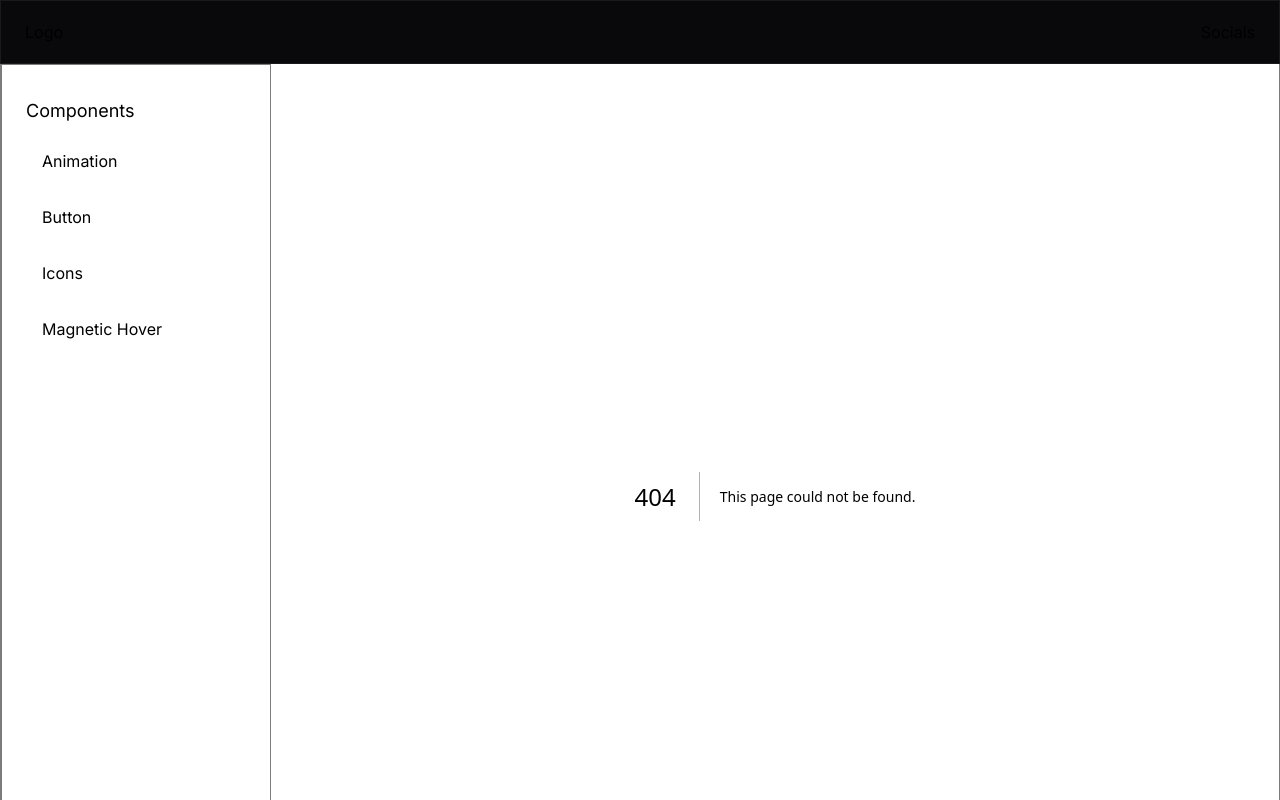
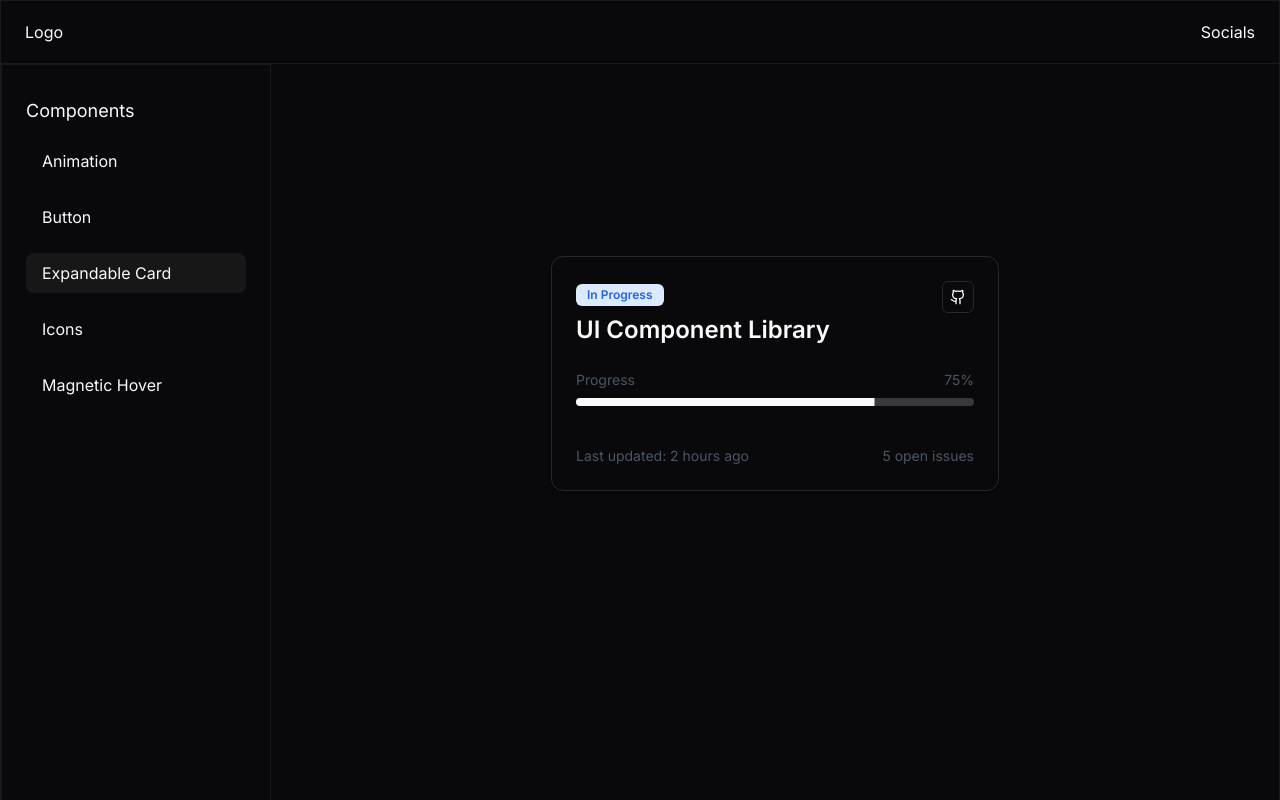
Before and after one commit to gabrielpramalho/playground-motion, a Next.js app: page /ui/expandable-card in a window 1280 px wide. Before the commit this address had no page. Shown: the top 800 px of the page. Built offline with nearby package versions, Linux system fonts and the light colour scheme.

Commit message:
feat: add expandable card

```diff
--- a/src/app/components/aside.tsx
+++ b/src/app/components/aside.tsx
@@ -17,6 +17,10 @@ export function Aside() {
     {
       title: 'Icons',
       href: '/ui/icons',
+    },
+    {
+      title: 'Expandable Card',
+      href: '/ui/expandable-card',
     },
   ]
 
--- /dev/null
+++ b/src/app/ui/expandable-card/_components/expandable-card.tsx
@@ -0,0 +1,217 @@
+'use client'
+
+import React, { useRef, useEffect } from 'react'
+import { motion, AnimatePresence } from 'framer-motion'
+import {
+  Clock,
+  GitBranch,
+  Github,
+  MessageSquare,
+  StepForwardIcon as Progress,
+  Star,
+  Users,
+  CheckCircle2,
+} from 'lucide-react'
+import { Card, CardContent, CardFooter, CardHeader } from '@/components/ui/card'
+import { Badge } from '@/components/ui/badge'
+import { Button } from '@/components/ui/button'
+import { Avatar, AvatarFallback, AvatarImage } from '@/components/ui/avatar'
+import { Progress as ProgressBar } from '@/components/ui/progress'
+import { useState, useCallback } from 'react'
+import { useSpring } from 'framer-motion'
+import {
+  Tooltip,
+  TooltipContent,
+  TooltipProvider,
+  TooltipTrigger,
+} from '@/components/ui/tooltip'
+
+interface ProjectStatusCardProps {
+  title: string
+  progress: number
+  dueDate: string
+  contributors: Array<{ name: string; image?: string }>
+  tasks: Array<{ title: string; completed: boolean }>
+  githubStars: number
+  openIssues: number
+}
+
+export function useExpandable(initialState = false) {
+  const [isExpanded, setIsExpanded] = useState(initialState)
+
+  const springConfig = { stiffness: 300, damping: 30 }
+  const animatedHeight = useSpring(0, springConfig)
+
+  const toggleExpand = useCallback(() => {
+    setIsExpanded(prev => !prev)
+  }, [])
+
+  return { isExpanded, toggleExpand, animatedHeight }
+}
+
+export function ProjectStatusCard({
+  title,
+  progress,
+  dueDate,
+  contributors,
+  tasks,
+  githubStars,
+  openIssues,
+}: ProjectStatusCardProps) {
+  const { isExpanded, toggleExpand, animatedHeight } = useExpandable()
+  const contentRef = useRef<HTMLDivElement>(null)
+
+  useEffect(() => {
+    if (contentRef.current) {
+      animatedHeight.set(isExpanded ? contentRef.current.scrollHeight : 0)
+    }
+  }, [isExpanded, animatedHeight])
+
+  return (
+    <Card
+      className="w-full max-w-md cursor-pointer transition-all duration-300 hover:shadow-lg"
+      onClick={toggleExpand}
+    >
+      <CardHeader className="space-y-1">
+        <div className="flex justify-between items-start w-full">
+          <div className="space-y-2">
+            <Badge
+              variant="secondary"
+              className={
+                progress === 100
+                  ? 'bg-green-100 text-green-600'
+                  : 'bg-blue-100 text-blue-600'
+              }
+            >
+              {progress === 100 ? 'Completed' : 'In Progress'}
+            </Badge>
+            <h3 className="text-2xl font-semibold">{title}</h3>
+          </div>
+          <TooltipProvider>
+            <Tooltip>
+              <TooltipTrigger asChild>
+                <Button size="icon" variant="outline" className="h-8 w-8">
+                  <Github className="h-4 w-4" />
+                </Button>
+              </TooltipTrigger>
+              <TooltipContent>
+                <p>View on GitHub</p>
+              </TooltipContent>
+            </Tooltip>
+          </TooltipProvider>
+        </div>
+      </CardHeader>
+
+      <CardContent>
+        <div className="space-y-4">
+          <div className="space-y-2">
+            <div className="flex justify-between text-sm text-gray-600">
+              <span>Progress</span>
+              <span>{progress}%</span>
+            </div>
+            <ProgressBar value={progress} className="h-2" />
+          </div>
+
+          <motion.div
+            style={{ height: animatedHeight }}
+            transition={{ type: 'spring', stiffness: 300, damping: 30 }}
+            className="overflow-hidden"
+          >
+            <div ref={contentRef}>
+              <AnimatePresence>
+                {isExpanded && (
+                  <motion.div
+                    initial={{ opacity: 0 }}
+                    animate={{ opacity: 1 }}
+                    exit={{ opacity: 0 }}
+                    className="space-y-4 pt-2"
+                  >
+                    <div className="flex items-center justify-between text-sm text-gray-600">
+                      <div className="flex items-center">
+                        <Clock className="h-4 w-4 mr-2" />
+                        <span>Due {dueDate}</span>
+                      </div>
+                      <div className="flex items-center gap-4">
+                        <div className="flex items-center">
+                          <Star className="h-4 w-4 mr-1 text-yellow-400" />
+                          <span>{githubStars}</span>
+                        </div>
+                        <div className="flex items-center">
+                          <GitBranch className="h-4 w-4 mr-1" />
+                          <span>{openIssues} issues</span>
+                        </div>
+                      </div>
+                    </div>
+
+                    <div className="space-y-2">
+                      <h4 className="font-medium text-sm flex items-center">
+                        <Users className="h-4 w-4 mr-2" />
+                        Contributors
+                      </h4>
+                      <div className="flex -space-x-2">
+                        {contributors.map((contributor, index) => (
+                          // biome-ignore lint/suspicious/noArrayIndexKey: <explanation>
+                          <TooltipProvider key={index}>
+                            <Tooltip>
+                              <TooltipTrigger asChild>
+                                <Avatar className="border-2 border-white">
+                                  <AvatarImage
+                                    src={
+                                      contributor.image ||
+                                      `/placeholder.svg?height=32&width=32&text=${contributor.name[0]}`
+                                    }
+                                    alt={contributor.name}
+                                  />
+                                  <AvatarFallback>
+                                    {contributor.name[0]}
+                                  </AvatarFallback>
+                                </Avatar>
+                              </TooltipTrigger>
+                              <TooltipContent>
+                                <p>{contributor.name}</p>
+                              </TooltipContent>
+                            </Tooltip>
+                          </TooltipProvider>
+                        ))}
+                      </div>
+                    </div>
+
+                    <div className="space-y-2">
+                      <h4 className="font-medium text-sm">Recent Tasks</h4>
+                      {tasks.map((task, index) => (
+                        <div
+                          // biome-ignore lint/suspicious/noArrayIndexKey: <explanation>
+                          key={index}
+                          className="flex items-center justify-between text-sm"
+                        >
+                          <span className="text-gray-600">{task.title}</span>
+                          {task.completed && (
+                            <CheckCircle2 className="h-4 w-4 text-green-500" />
+                          )}
+                        </div>
+                      ))}
+                    </div>
+
+                    <div className="space-y-2">
+                      <Button className="w-full">
+                        <MessageSquare className="h-4 w-4 mr-2" />
+                        View Discussion
+                      </Button>
+                    </div>
+                  </motion.div>
+                )}
+              </AnimatePresence>
+            </div>
+          </motion.div>
+        </div>
+      </CardContent>
+
+      <CardFooter>
+        <div className="flex items-center justify-between w-full text-sm text-gray-600">
+          <span>Last updated: 2 hours ago</span>
+          <span>{openIssues} open issues</span>
+        </div>
+      </CardFooter>
+    </Card>
+  )
+}
--- /dev/null
+++ b/src/app/ui/expandable-card/page.tsx
@@ -0,0 +1,21 @@
+import { ProjectStatusCard } from './_components/expandable-card'
+
+export default function ExpandableCardPage() {
+  return (
+    <div className="flex flex-1 justify-center items-center py-40">
+      <ProjectStatusCard
+        title="UI Component Library"
+        progress={75}
+        dueDate="Jan 15, 2024"
+        contributors={[{ name: 'Sarah' }, { name: 'Mike' }, { name: 'Alex' }]}
+        tasks={[
+          { title: 'Update Button Components', completed: true },
+          { title: 'Add Dark Mode Support', completed: true },
+          { title: 'Write Documentation', completed: false },
+        ]}
+        githubStars={128}
+        openIssues={5}
+      />
+    </div>
+  )
+}
```
